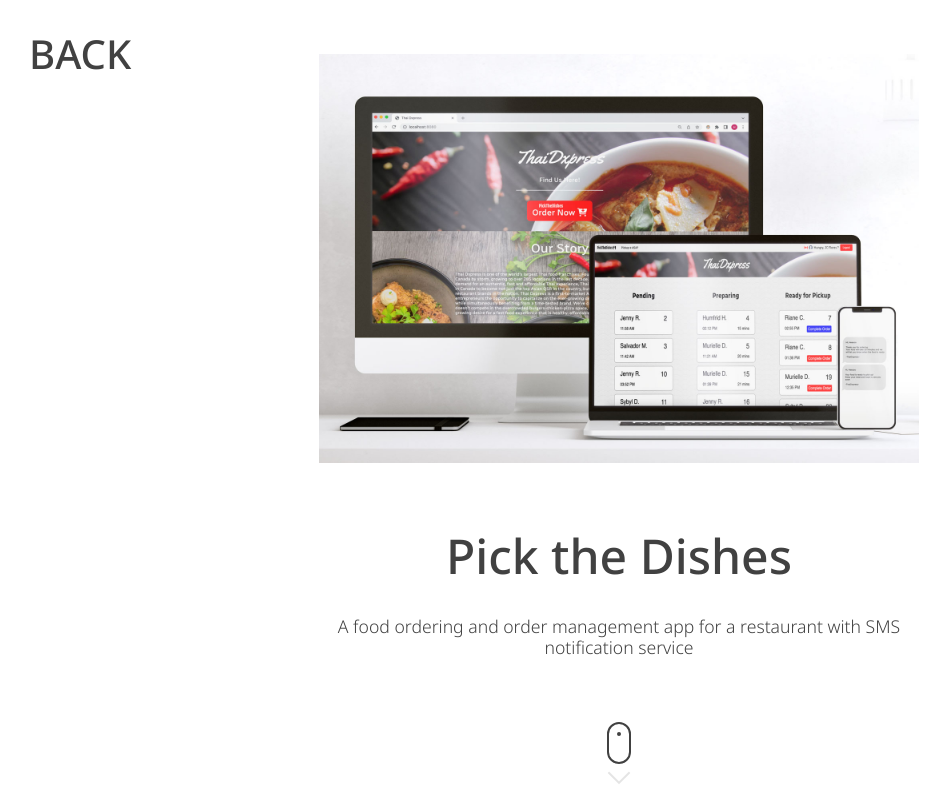
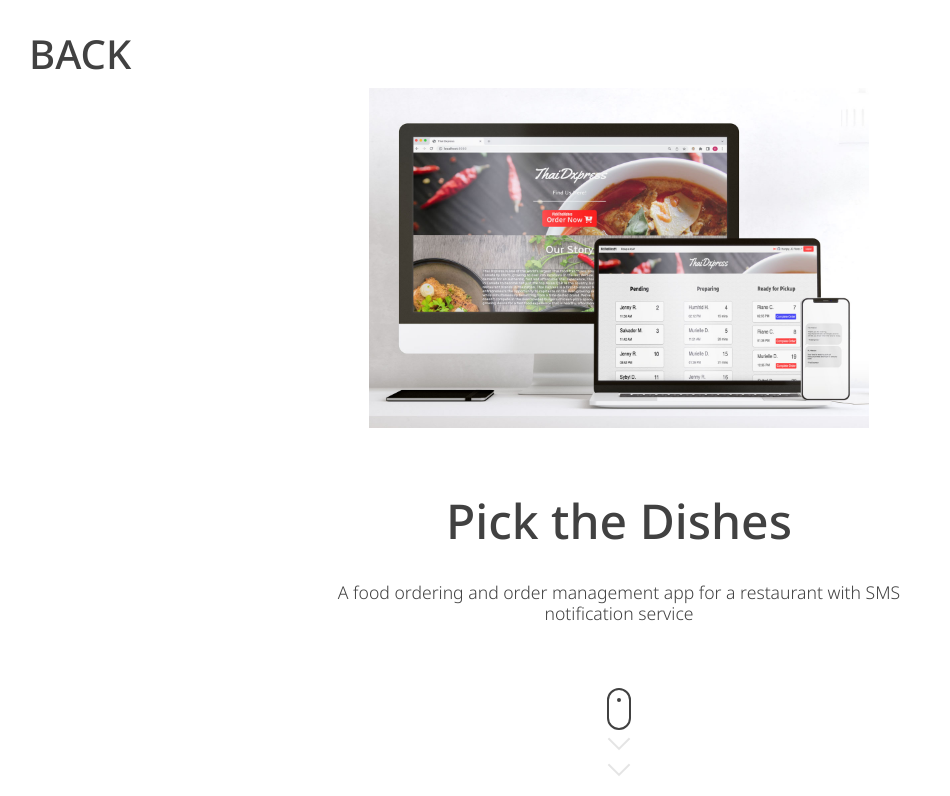
Before and after one commit to IamHPark/myportfolio, a React (Create React App) app: page /projects/1 in a window 1280 px wide. Shown: the top 796 px of the page, without its empty margins (21-971 px from the left). Built offline with nearby package versions, Linux system fonts and the light colour scheme.

Commit message:
add root font-size

```diff
--- a/src/App.css
+++ b/src/App.css
@@ -1,5 +1,9 @@
 @import url('https://fonts.googleapis.com/css2?family=Noto+Sans:wght@300;400;500;600;700&family=Ubuntu:wght@500;700&display=swap');
 @import 'bootstrap/dist/css/bootstrap.min.css';
+
+#root {
+  font-size: 16px;
+}
 
 body {
   /* background-color: black; */
--- a/src/components/Detail.scss
+++ b/src/components/Detail.scss
@@ -11,8 +11,7 @@ $pointColor: #FE464B;
 
     .project-img {
       margin-top: 10%;
-      width: 80%;
-      max-width: 600px;
+      width: 500px
     }
 
 
```
